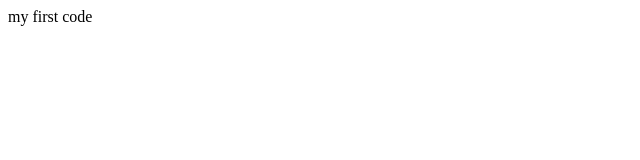
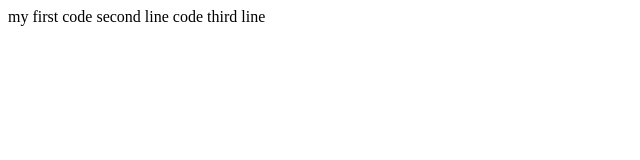
Before and after one commit to Mekamanikanta/tcs_text, a plain HTML site: page index.html in a window 1280 px wide. Shown: the whole page, without its empty margins (0-640 px from the left). Drawn offline with Linux system fonts and the light colour scheme.

Commit message:
my third commit

```diff
--- a/index.html
+++ b/index.html
@@ -1,3 +1,5 @@
 <HTML>
 my first code
+second line code
+third line
 </HTML>
```
